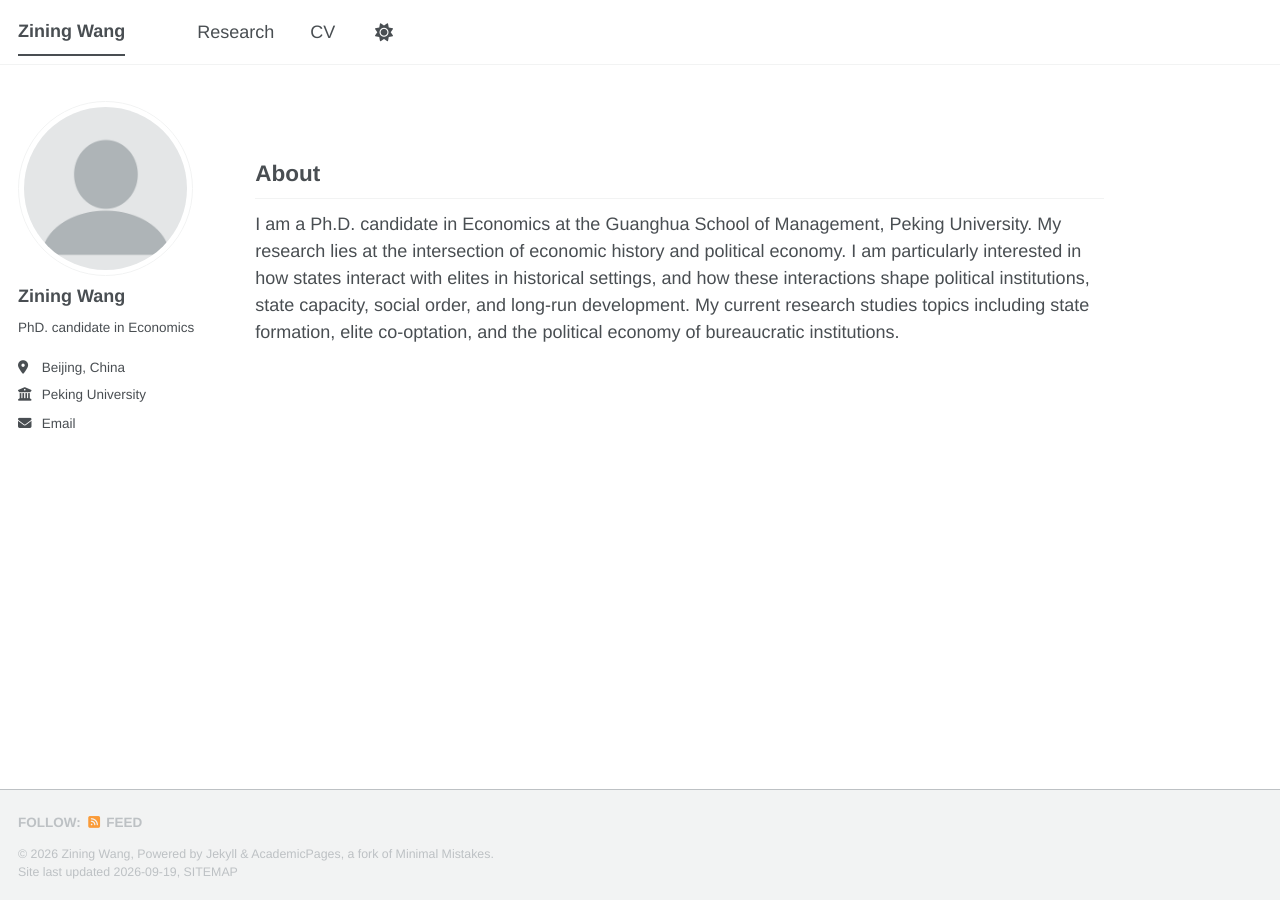
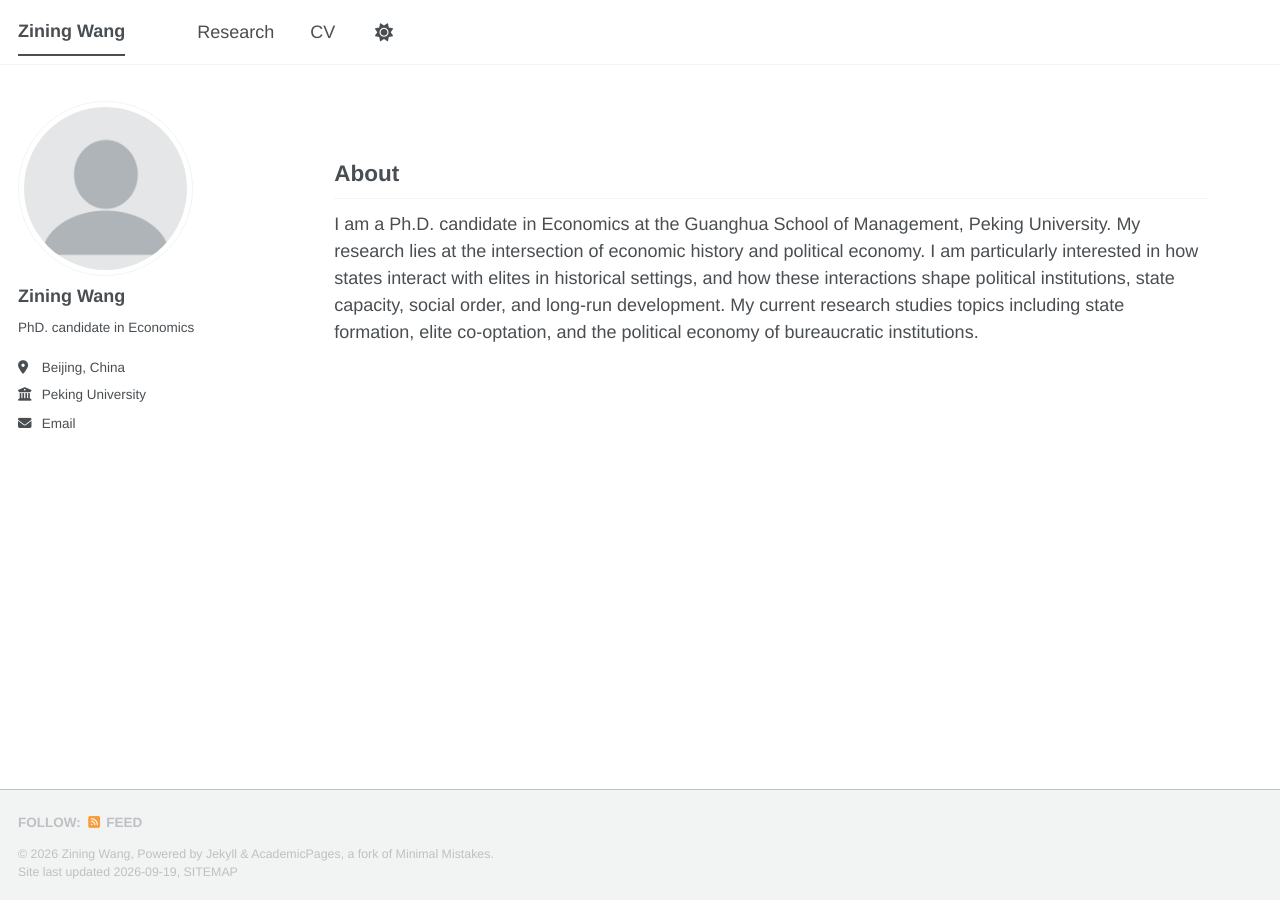
Before and after one commit to ziningwang-econ/ziningwang-econ.github.io, a Jekyll site: the page built from _pages/about.md, in a window 1280 px wide. Built offline with Jekyll 4.4.1, drawn with Linux system fonts in a browser that asks for light colours; a style sheet for code colours, icons or effects is not loaded.

Commit message:
Update _page.scss

```diff
--- a/_sass/layout/_page.scss
+++ b/_sass/layout/_page.scss
@@ -18,9 +18,9 @@
 
 .page {
   @include breakpoint($large) {
-    @include span(10.5 of 12 last);
-    @include prefix(0.75 of 12);
-    @include suffix(1.5 of 12);
+    @include span(10 of 12 last);
+    @include prefix(1 of 12);
+    @include suffix(0.5 of 12);
   }
 
   .page__inner-wrap {
```
